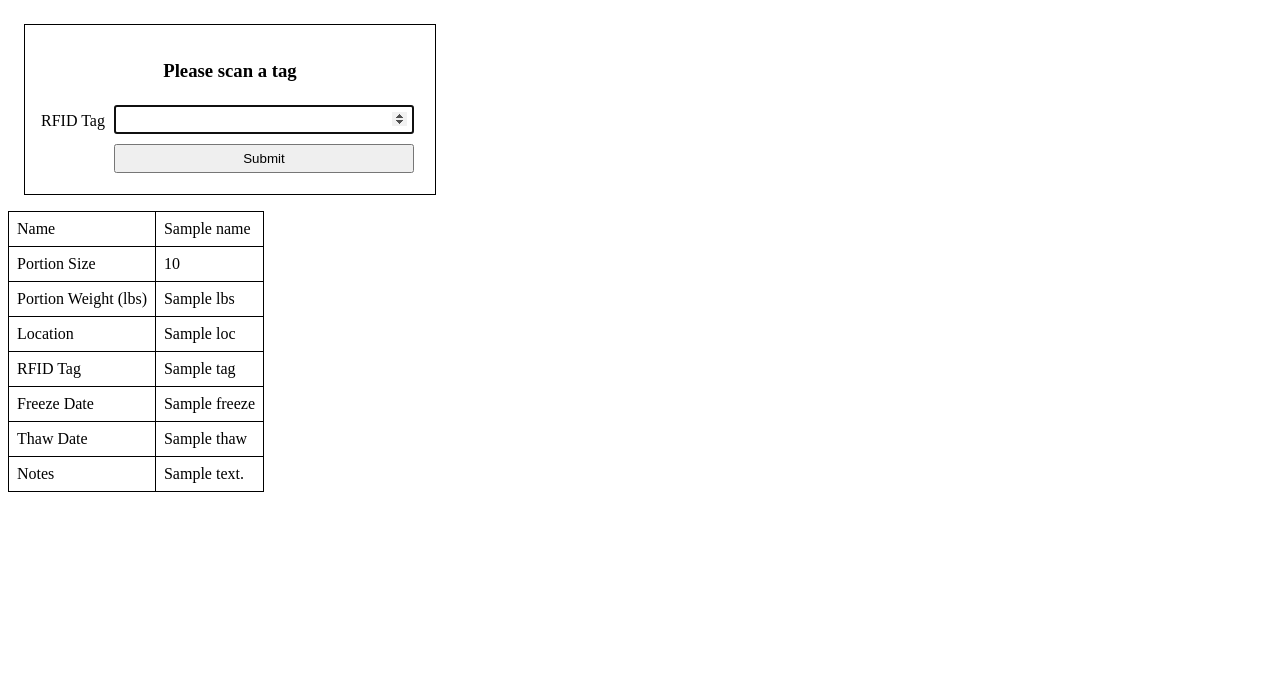
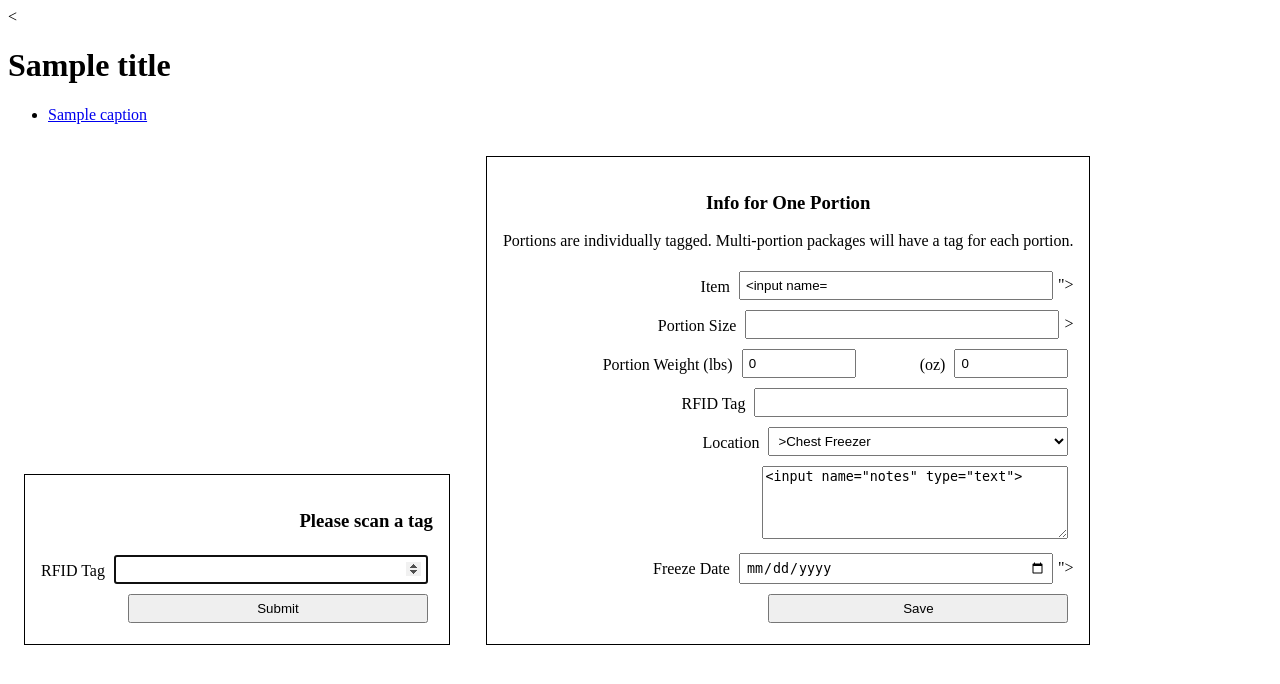
Before and after one commit to kamocat/rfid_freezer, a FastAPI app: template templates/view.html in a window 1280 px wide. Shown: the top 684 px of the page. Run offline with FastAPI, Linux system fonts and the light colour scheme; the template is opened without the code that fills it: most values are stand-ins (such as "Sample title", 1, 10 or a date in 2020); form fields are guessed from the names that the template uses.

Commit message:
Used templates to reduce repeated code

```diff
--- a/main.py
+++ b/main.py
@@ -43,11 +43,11 @@
 async def root(request: Request):
     return templates.TemplateResponse("add.html",
                                       {"request": request,
+                                       "form":{
                                        "freeze":today(),
                                        "qty":1,
-                                       "lbs":0,
                                        "notes":default_notes,
-                                       })
+                                       }})
 
 
 @app.get("/add", response_class=HTMLResponse)
@@ -65,7 +65,7 @@
     freeze = nofuture(freeze)
     if notes.startswith(default_notes): #Remove default notes
         notes = notes[len(default_notes):]
-    form = {"request": request,
+    form = {
          "name": newname,
          "qty": qty,
          "lbs": lbs + oz/16,
@@ -83,13 +83,13 @@
     form[freezer] = "selected"
     if notes == "": #Add default notes if missing
         form["notes"]=default_notes
-    return templates.TemplateResponse("add.html", form)
+    return templates.TemplateResponse("add.html", {"request": request, "form":form})
 
 @app.get("/view", response_class=HTMLResponse)
 async def get_existing(request: Request,
                        tag: Union[int,None] = None,
                        thaw_now: bool = False,):
-    data = {"request": request}
+    data = {}
     cur.execute("SELECT * FROM freezerfood WHERE tag=? order by rowid desc limit 1",[tag])
     a = cur.fetchone()
     if a is None:
@@ -104,7 +104,7 @@
             data["thaw"] = t
             cur.execute("UPDATE freezerfood set thaw = :thaw where tag = :tag and thaw is NULL;", data)
             con.commit()
-    return templates.TemplateResponse("view.html", data)
+    return templates.TemplateResponse("view.html", {"request":request,"form":data})
 
 @app.get("/thaw", response_class=HTMLResponse)
 async def thatme(request: Request,
--- /dev/null
+++ b/static/style.css
@@ -0,0 +1,42 @@
+form{
+	border: 1px solid black;
+	padding: 1em;
+	margin: 1em;
+	display: inline-block;
+	text-align: right;
+}
+.item #notes{
+	height: 5em;
+	width: 300px;
+	margin: 5px;
+}
+input,select{
+	width: 300px;
+	padding: 5px;
+	margin: 5px;
+}
+.item #oz{
+	width: 100px;
+}
+.item #lbs{
+	width: 100px;
+	margin: 5px 60px 5px 5px;
+}
+.item .fr{
+	width: 20px;
+	margin-right: 280px;
+}
+label{
+	vertical-align: middle;
+	display: inline-block;
+}
+.item h3,p{
+	text-align: center;
+}
+#sidebar{
+	float: left;
+	width: 400px;
+}
+.item #error{
+	color:red;
+}
--- /dev/null
+++ b/templates/base.html
@@ -0,0 +1,16 @@
+<!DOCTYPE html>
+<html lang="en"><head>
+<link rel ='stylesheet' href="/static/style.css">
+{% block head %}
+<title>Freezer Food</title>
+{% endblock %}
+</head>
+<body>
+	<<h1>{{title}}</h1>
+	<ul id="navigation">
+		{% for item in navigation %}
+		<li><a href="{{item.href}}">{{item.caption}}</a></li>
+		{% endfor %}
+	</ul>
+	{% block content %}{% endblock %}
+</body></html>
--- /dev/null
+++ b/templates/item.html
@@ -0,0 +1,25 @@
+<form class="item" method="get" action="/add">
+<h3>Info for One Portion</h3>
+<h3 id="error">{{form.error}}</h3>
+<p>Portions are individually tagged. Multi-portion packages will have a tag for each portion.</p>
+<label for="name">Item</label>
+<input type="text" id="name" name="name" required value="{{form.name}}"><br>
+<label for="qty">Portion Size</label>
+<input type="number" id="qty" name="qty" value={{form.qty}}><br>
+<label for="lbs">Portion Weight (lbs)</label>
+<input type="number" step=0.01 id="lbs" name="lbs" value=0>
+<label for="oz">(oz)</label>
+<input type="number" step=0.1 id="oz" name="oz" value=0><br>
+<label for="tag">RFID Tag</label>
+<input type="number" id="tag" name="tag" required><br>
+<label for="freezer">Location</label>
+<select id="freezer" name="freezer" value="{{form.freezer}}">
+	<option class="fr" value="fr1" {{form.fr1}}>Chest Freezer</option>
+	<option class="fr" value="fr2" {{form.fr2}}>Vertical Freezer</option>
+	<option class="fr" value="fr3" {{form.fr3}}>Kitchen Freezer</option>
+</select><br>
+<textarea id="notes" name="notes">{{form.notes}}</textarea><br>
+<label for="freeze">Freeze Date</label>
+<input type="date" id="freeze" name="freeze" value="{{form.freeze}}"><br>
+<input type="submit" value="Save">
+</form>
--- a/templates/view.html
+++ b/templates/view.html
@@ -1,68 +1,24 @@
-<html><head>
+{% extends "base.html" %}
+{% block head %}
+<title>Lookup freezer food</title>
 <style>
-form{
-	border: 1px solid black;
-	padding: 1em;
-	margin: 1em;
-	display: inline-block;
-	text-align: right;
+{% if not form.tag %}
+.item {
+	display:none;
 }
-#notes{
-	height: 5em;
-	width: 300px;
-	margin: 5px;
-}
-input,select{
-	width: 300px;
-	padding: 5px;
-	margin: 5px;
-}
-#fr1,#fr2,#fr3{
-	width: 20px;
-	margin-right: 280px;
-}
-label{
-	vertical-align: middle;
-	display: inline-block;
-}
-h3,p{
-	text-align: center;
-}
-#sidebar{
-	float: left;
-	width: 400px;
-}
-#error{
-	color:red;
-}
-table{
-	border-collapse: collapse;
-}
-td{
-	border: solid 1px black;
-	padding: 0.5em;
-}
+{% endif %}
 </style>
-</head>
-<body>
+{% endblock %}
+{% block content %}
 	<form method="get">
 		<h3 id="error">{{error}}</h3>
 		<h3>Please scan a tag</h3>
-		<label for="tag">RFID Tag</label>
-		<input type="number" id="tag" name="tag" required><br>
+		<label for="rfid">RFID Tag</label>
+		<input type="number" id="rfid" name="tag" required><br>
 		<input type="submit">
 	</form>
-	<table>
-		<tr><td>Name</td>		<td>{{name}}</td></tr>
-		<tr><td>Portion Size</td>	<td>{{qty}}</td></tr>
-		<tr><td>Portion Weight (lbs)</td><td>{{lbs}}</td></tr>
-		<tr><td>Location</td>		<td>{{loc}}</td></tr>
-		<tr><td>RFID Tag</td>		<td>{{tag}}</td></tr>
-		<tr><td>Freeze Date</td>	<td>{{freeze}}</td></tr>
-		<tr><td>Thaw Date</td>		<td>{{thaw}}</td></tr>
-		<tr><td>Notes</td>		<td>{{notes}}</td></tr>
-	</table>
+	{% include 'item.html' %}
 <script>
-	document.getElementById("tag").focus();
+	document.getElementById("rfid").focus();
 </script>
-</body></html>
+{% endblock %}
```
Also changed, not shown: templates/add.html (+8 -73 lines).
